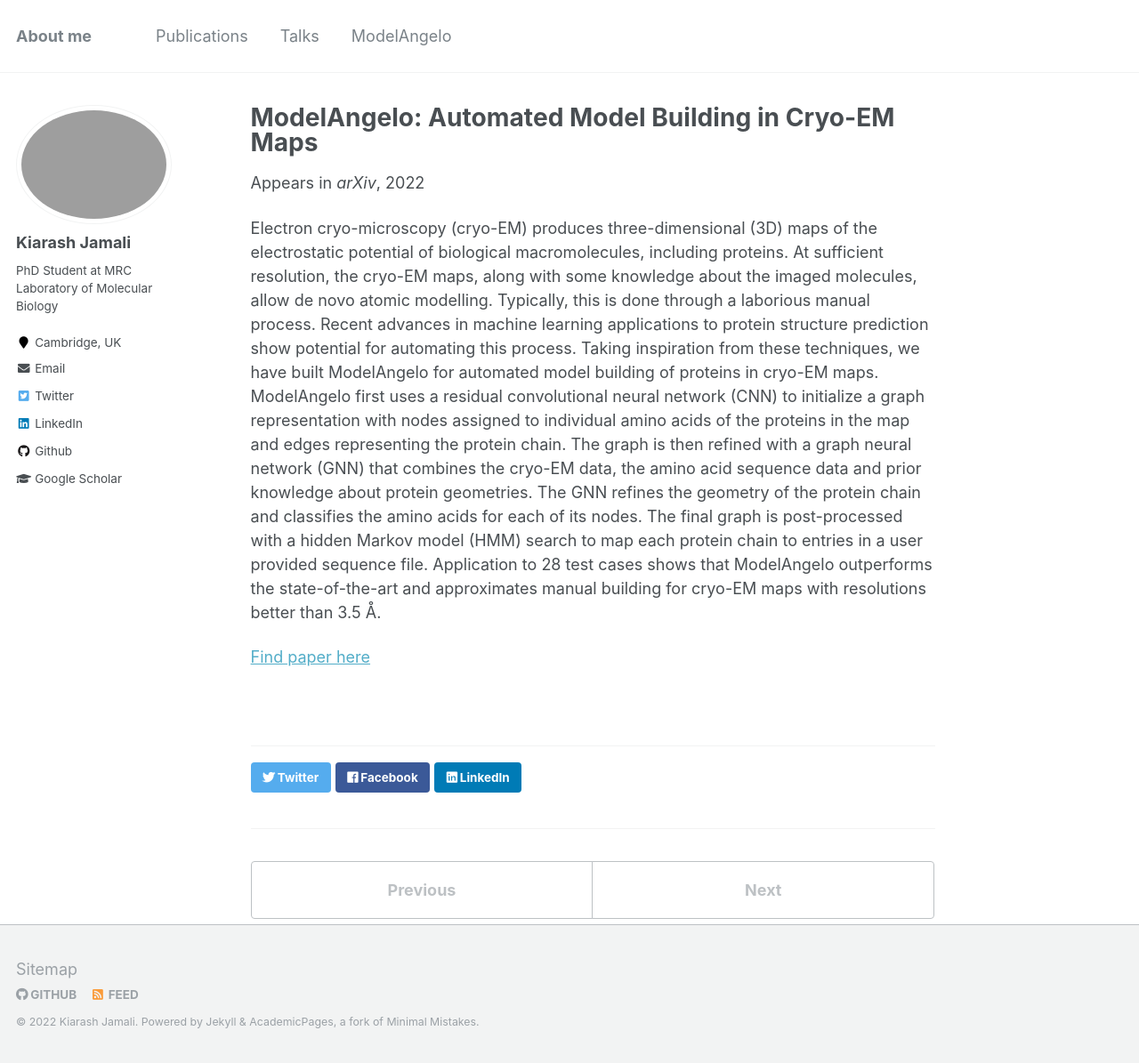
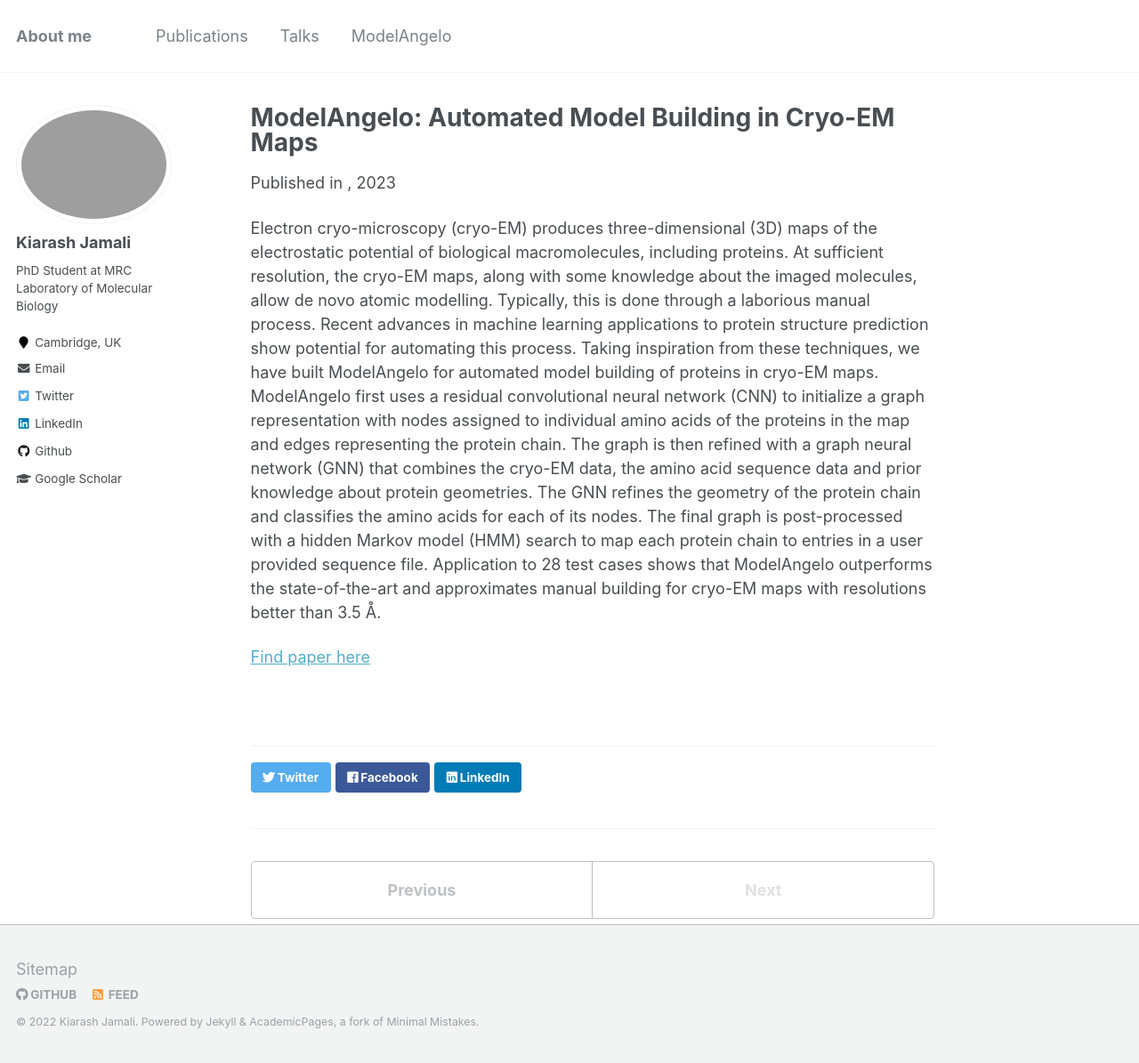
Before and after one commit to jamaliki/jamaliki.github.io, a Jekyll site: the page built from _publications/model_angelo.md, in a window 1280 px wide and 1195 px high. Shown: the whole window at 89% size. Built offline with Jekyll 4.4.1, drawn with Linux system fonts in a browser that asks for light colours.

Commit message:
Add modelangelo

```diff
--- a/_publications/model_angelo.md
+++ b/_publications/model_angelo.md
@@ -3,8 +3,7 @@ title: "ModelAngelo: Automated Model Building in Cryo-EM Maps"
 collection: publications
 permalink: /publication/model_angelo
 excerpt: ''
-date: 2022-09-28
-venue: ''
+date: 2023-03-28
 paperurl: ''
 ---
 Electron cryo-microscopy (cryo-EM) produces three-dimensional (3D) maps of the electrostatic potential of biological macromolecules, including proteins. At sufficient resolution, the cryo-EM maps, along with some knowledge about the imaged molecules, allow de novo atomic modelling. Typically, this is done through a laborious manual process. Recent advances in machine learning applications to protein structure prediction show potential for automating this process. Taking inspiration from these techniques, we have built ModelAngelo for automated model building of proteins in cryo-EM maps. ModelAngelo first uses a residual convolutional neural network (CNN) to initialize a graph representation with nodes assigned to individual amino acids of the proteins in the map and edges representing the protein chain. The graph is then refined with a graph neural network (GNN) that combines the cryo-EM data, the amino acid sequence data and prior knowledge about protein geometries. The GNN refines the geometry of the protein chain and classifies the amino acids for each of its nodes. The final graph is post-processed with a hidden Markov model (HMM) search to map each protein chain to entries in a user provided sequence file. Application to 28 test cases shows that ModelAngelo outperforms the state-of-the-art and approximates manual building for cryo-EM maps with resolutions better than 3.5 Å.
```
